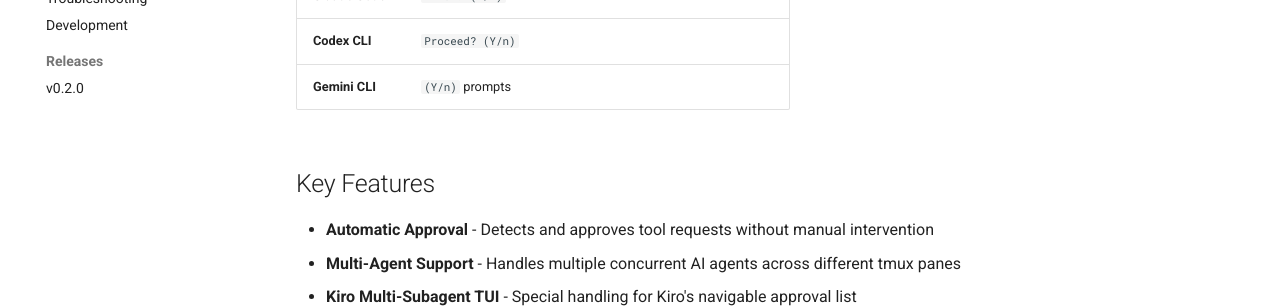
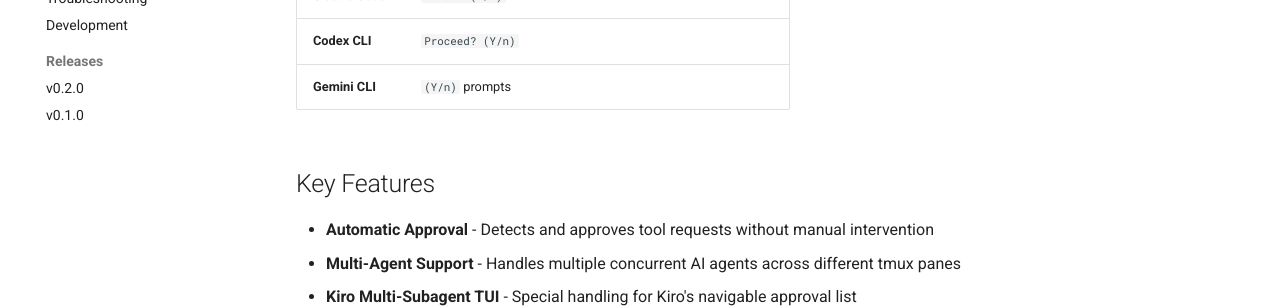
Before and after one commit to plexusone/agentsentinel, an MkDocs documentation site: the page built from docs/index.md, in a window 1280 px wide. Shown: the part 525-833 px from the top of the page. Built offline with MkDocs 1.6.1 and Material for MkDocs 9.7.7, drawn with Linux system fonts in a browser that asks for light colours; comment, search, counter and statistics services are not loaded.

Commit message:
docs: move v0.1.0 release notes to docs/releases
- Move RELEASE_NOTES_v0.1.0.md to docs/releases/v0.1.0.md
- Add v0.1.0 to MkDocs releases navigation

Co-Authored-By: Claude Opus 4.5 <noreply@anthropic.com>

```diff
--- a/mkdocs.yml
+++ b/mkdocs.yml
@@ -46,6 +46,7 @@ nav:
   - Development: development.md
   - Releases:
       - v0.2.0: releases/v0.2.0.md
+      - v0.1.0: releases/v0.1.0.md
 
 markdown_extensions:
   - admonition
```
Also changed, not shown: docs/releases/v0.1.0.md (renamed from RELEASE_NOTES_v0.1.0.md).
